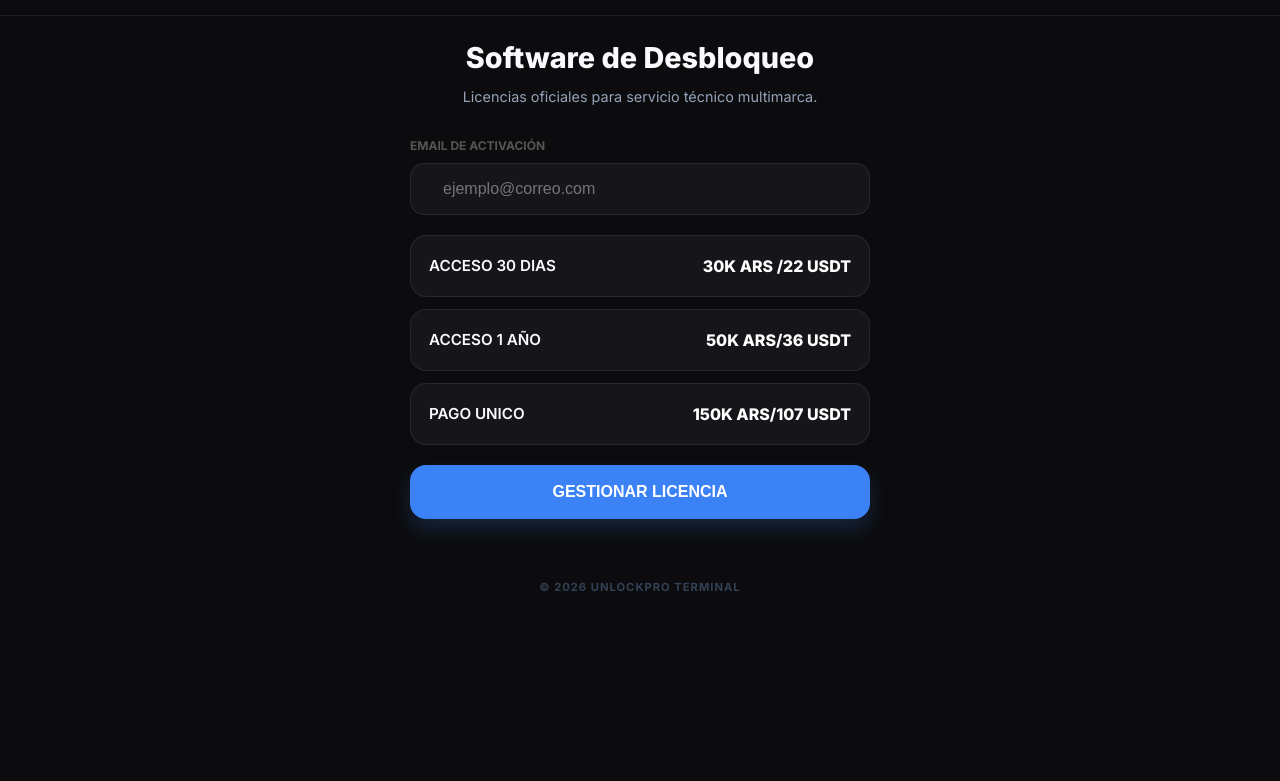
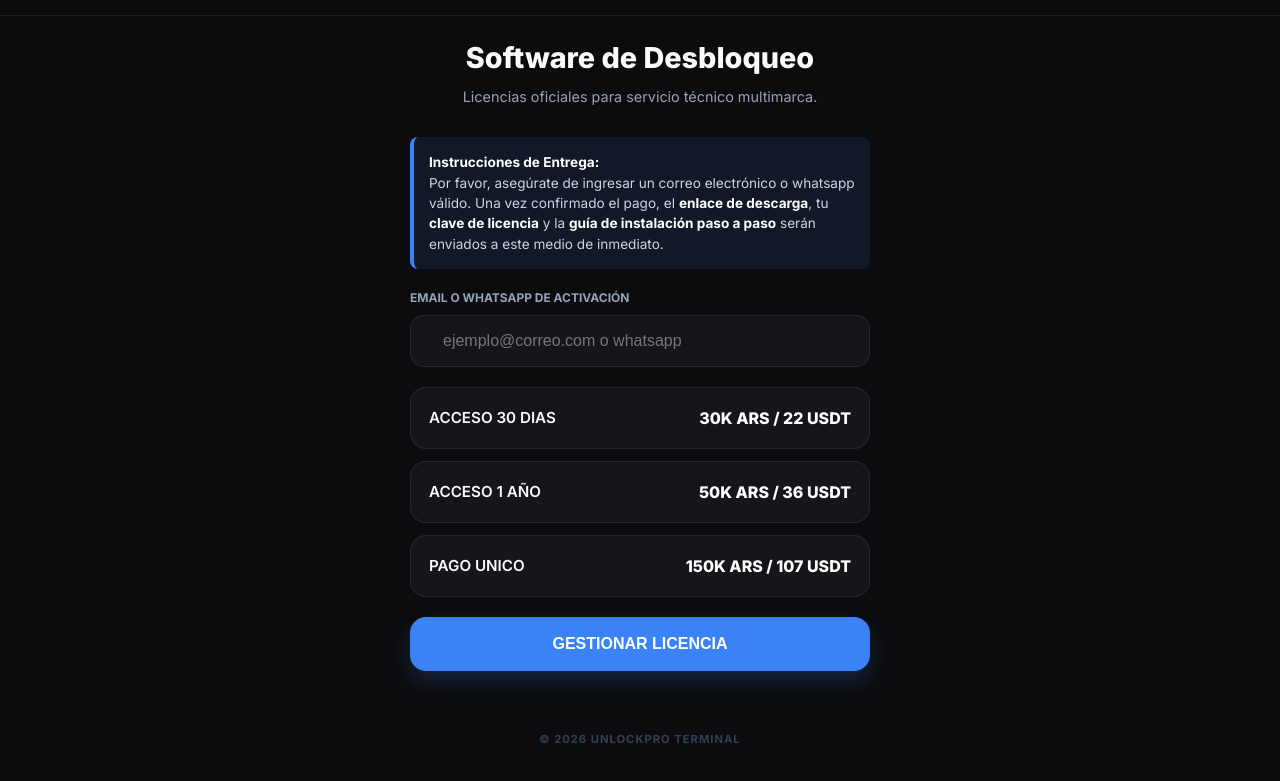
Before and after one commit to sbkstore/casino, a plain HTML site: page index.html in a window 1280 px wide. Shown: the part 49-830 px from the top of the page. Before the commit the page ends 800 px from the top, so only its background shows below. Drawn offline with Linux system fonts and the light colour scheme.

Commit message:
Add files via upload

```diff
--- a/index.html
+++ b/index.html
@@ -52,8 +52,20 @@
     .hero h1 { font-size: 1.8rem; font-weight: 800; margin-bottom: 10px; line-height: 1.2; }
     .hero p { color: var(--text-muted); font-size: 0.9rem; }
 
+    /* Estilo para el mensaje profesional */
+    .info-box {
+      background: rgba(59, 130, 246, 0.1);
+      border-left: 4px solid var(--accent);
+      padding: 15px;
+      border-radius: 8px;
+      margin-bottom: 20px;
+      font-size: 0.85rem;
+      color: #cbd5e1;
+    }
+    .info-box strong { color: #fff; }
+
     .input-field { margin-bottom: 20px; }
-    .input-field label { display: block; font-size: 0.75rem; font-weight: 700; color: #555; margin-bottom: 8px; text-transform: uppercase; }
+    .input-field label { display: block; font-size: 0.75rem; font-weight: 700; color: #94a3b8; margin-bottom: 8px; text-transform: uppercase; }
 
     .input-wrapper {
         position: relative;
@@ -157,25 +169,30 @@
       <p>Licencias oficiales para servicio técnico multimarca.</p>
     </div>
 
+    <div class="info-box">
+        <strong> Instrucciones de Entrega:</strong><br>
+        Por favor, asegúrate de ingresar un correo electrónico o whatsapp válido. Una vez confirmado el pago, el <strong>enlace de descarga</strong>, tu <strong>clave de licencia</strong> y la <strong>guía de instalación paso a paso</strong> serán enviados a este medio de inmediato.
+    </div>
+
     <div class="input-field">
-      <label>Email de Activación</label>
+      <label>Email o whatsapp de Activación</label>
       <div class="input-wrapper">
-          <input type="email" id="username" placeholder="ejemplo@correo.com">
+          <input type="email" id="username" placeholder="ejemplo@correo.com o whatsapp">
       </div>
     </div>
 
     <div class="package-list">
-        <div class="pkg-item" onclick="selectPkg('Licencia Mensual', '25', this)">
+        <div class="pkg-item" onclick="selectPkg('Licencia Mensual', '22', this)">
             <span class="pkg-name">ACCESO 30 DIAS</span>
-            <span class="pkg-price">30K ARS /22 USDT</span>
+            <span class="pkg-price">30K ARS / 22 USDT</span>
         </div>
-        <div class="pkg-item" onclick="selectPkg('Licencia Anual', '150', this)">
+        <div class="pkg-item" onclick="selectPkg('Licencia Anual', '36', this)">
             <span class="pkg-name">ACCESO 1 AÑO</span>
-            <span class="pkg-price">50K ARS/36 USDT</span>
+            <span class="pkg-price">50K ARS / 36 USDT</span>
         </div>
-        <div class="pkg-item" onclick="selectPkg('Licencia Lifetime', '300', this)">
+        <div class="pkg-item" onclick="selectPkg('Licencia Lifetime', '107', this)">
             <span class="pkg-name">PAGO UNICO</span>
-            <span class="pkg-price">150K ARS/107 USDT</span>
+            <span class="pkg-price">150K ARS / 107 USDT</span>
         </div>
     </div>
 
@@ -222,7 +239,7 @@
       </div>
       <img src="qr.jpg" alt="QR de Pago" class="qr-img">
       <div class="crypto-container">
-        <label style="font-size: 0.7rem; font-weight: 800;">BILLETERA USDT</label>
+        <label style="font-size: 0.7rem; font-weight: 800;">BILLETERA USDT (TRC20)</label>
         <div class="address-box">
           <span class="address-text" id="walletAddr">TKnfinsu3UxWd87RiW9uHL9EVBrU5n5DJQ</span>
           <img src="https://img.icons8.com/material-outlined/24/ffffff/copy.png" class="copy-icon" onclick="copyWallet('walletAddr')">
```
